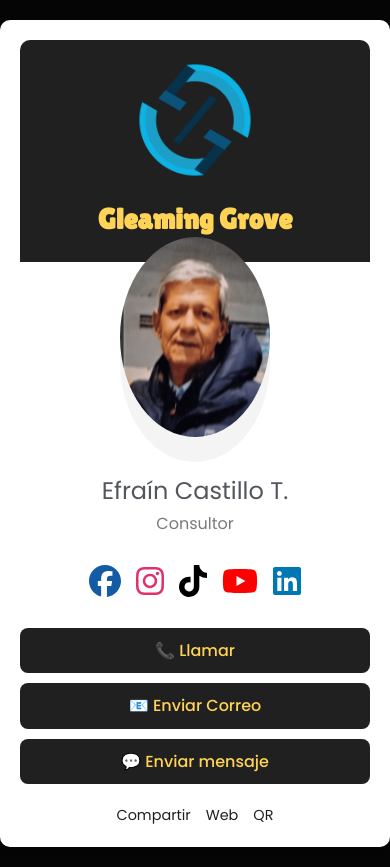
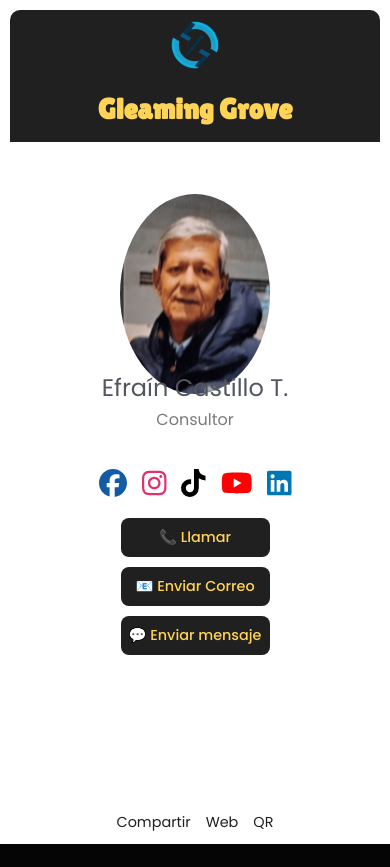
Before and after one commit to joelBerseker/digital-cards, a Vue app: page /efrain-castillo in a window 390 px wide. After the commit the page ends 844 px from the top, so only its background shows below. Built offline with nearby package versions, Linux system fonts and the light colour scheme.

Commit message:
add new size in mobile view

```diff
--- a/src/views/Employee.vue
+++ b/src/views/Employee.vue
@@ -88,21 +88,29 @@ onMounted(() => {
 /* Contenedor Principal */
 .employee-card {
   max-width: 400px;
-  margin: 20px auto;
+  width: 100%; /* Asegúrate de que ocupe todo el ancho disponible en móviles */
+  height: 100vh; /* Ocupa toda la altura de la pantalla */
+  display: flex;
+  flex-direction: column;
+  justify-content: space-between; /* Espaciado para los elementos internos */
+  align-items: center;
   padding: 20px;
   border-radius: var(--br-v2);
   box-shadow: 0 4px 6px rgba(0, 0, 0, 0.1);
   background: var(--color-w);
   font-family: "Poppins", sans-serif;
   position: relative;
-  text-align: center;
+  overflow: hidden; /* Oculta cualquier contenido que sobresalga */
 }
 
 /* Encabezado */
 .card-header {
+  flex-shrink: 0; /* Evita que se reduzca al hacer espacio para otros elementos */
+  text-align: center;
+  padding: 10px 0;
   background: var(--color-2); /* Fondo negro */
-  color: var(--color-1-v3); /* Texto dorado */
-  padding: 20px;
+  color: var(--color-1); /* Texto dorado */
+  width: 100%; /* Ocupa todo el ancho */
   border-top-left-radius: var(--br-v2);
   border-top-right-radius: var(--br-v2);
 }
@@ -140,6 +148,16 @@ onMounted(() => {
   object-fit: cover;
   object-position: center;
 }
+.card-body {
+  flex: 1; /* Hace que ocupe el espacio restante entre el encabezado y el pie */
+  display: flex;
+  flex-direction: column;
+  align-items: center;
+  justify-content: center;
+  text-align: center;
+  padding: 10px;
+  margin: 0 auto;
+}
 
 /* Texto de Información */
 h2 {
@@ -157,14 +175,13 @@ h2 {
 .social-links {
   display: flex;
   justify-content: center;
-  gap: 15px;
-  margin: 20px 0;
+  gap: 15px; /* Espaciado entre íconos */
+  margin: 10px 0;
 }
 
 .social-links a {
-  font-size: 32px;
+  font-size: 28px; /* Ajusta para móviles */
   color: var(--color-2);
-  transition: transform 0.3s, color 0.3s;
 }
 
 .social-links a:hover {
@@ -238,4 +255,27 @@ h2 {
   color: var(--color-2);
   font-size: 0.9rem;
 }
+@media (max-width: 768px) {
+  .employee-card {
+    max-width: 100%;
+    height: 100vh;
+    padding: 10px;
+    border-radius: 0;
+  }
+
+  .company-logo {
+    width: 50px;
+    height: 50px;
+  }
+
+  .employee-photo-wrapper {
+    width: 80px;
+    height: 80px;
+  }
+
+  .btn {
+    font-size: 0.9rem;
+    padding: 8px;
+  }
+}
 </style>
```
